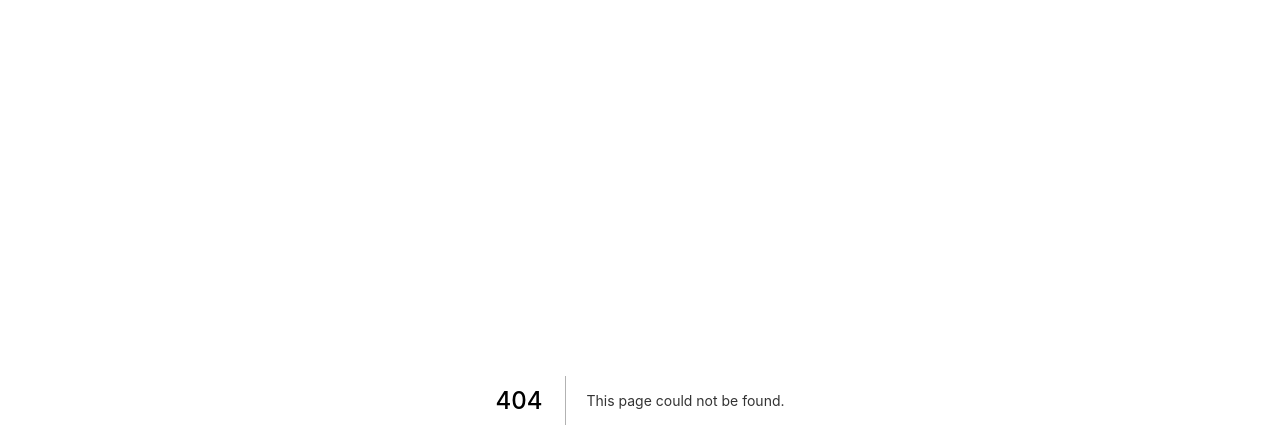
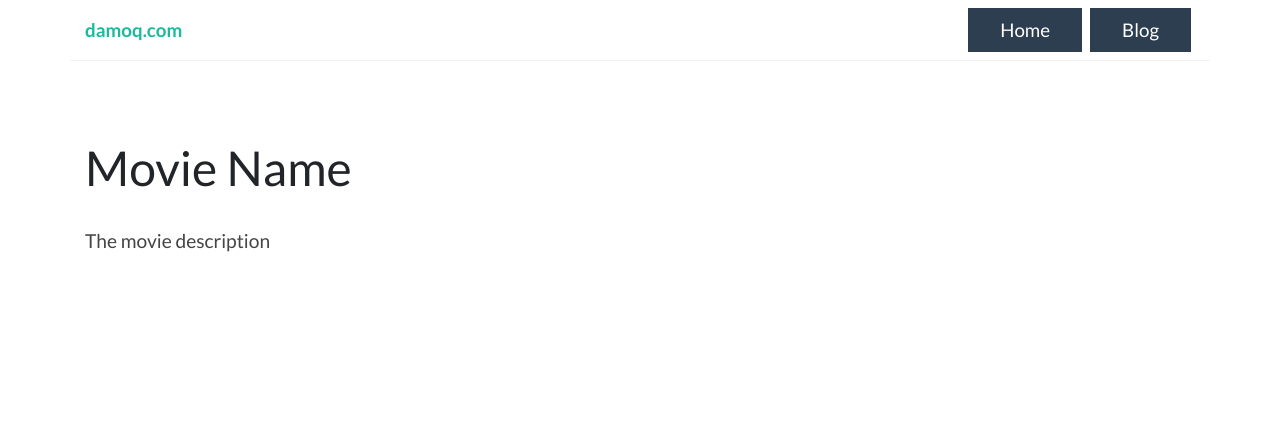
Before and after one commit to nick-mok/damoq.com, a Next.js app: page /movies/1 in a window 1280 px wide. Before the commit this address had no page. Shown: the top 448 px of the page. Built offline with nearby package versions, Linux system fonts and the light colour scheme.

Commit message:
Created new page for our fallback testing

```diff
--- /dev/null
+++ b/pages/movies/[slug].js
@@ -0,0 +1,13 @@
+import Layout from '../../components/MyLayout';
+
+export const Movie = (props) => {
+
+    return(
+        <Layout pageTitle="Movie">
+            <h1>Movie Name</h1>
+            <p>The movie description</p>
+        </Layout>
+    );
+}
+
+export default Movie;
```
